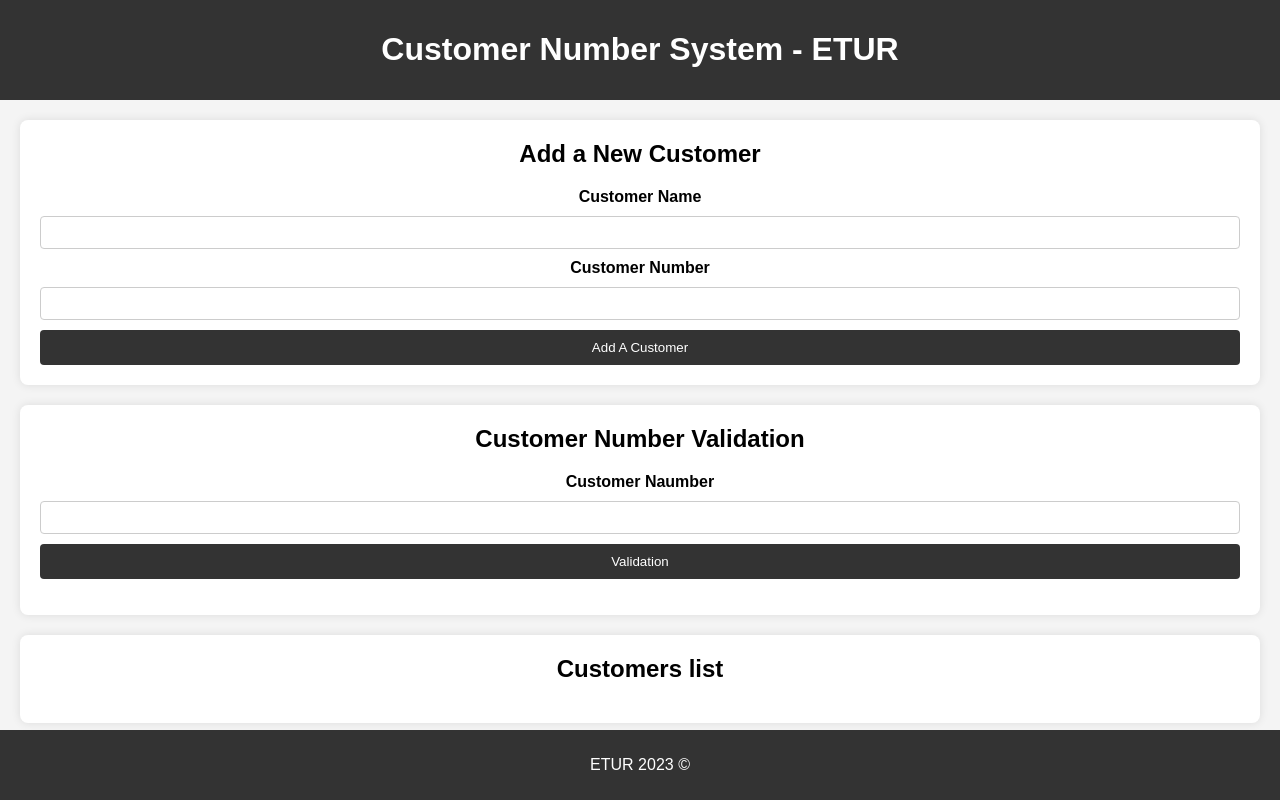
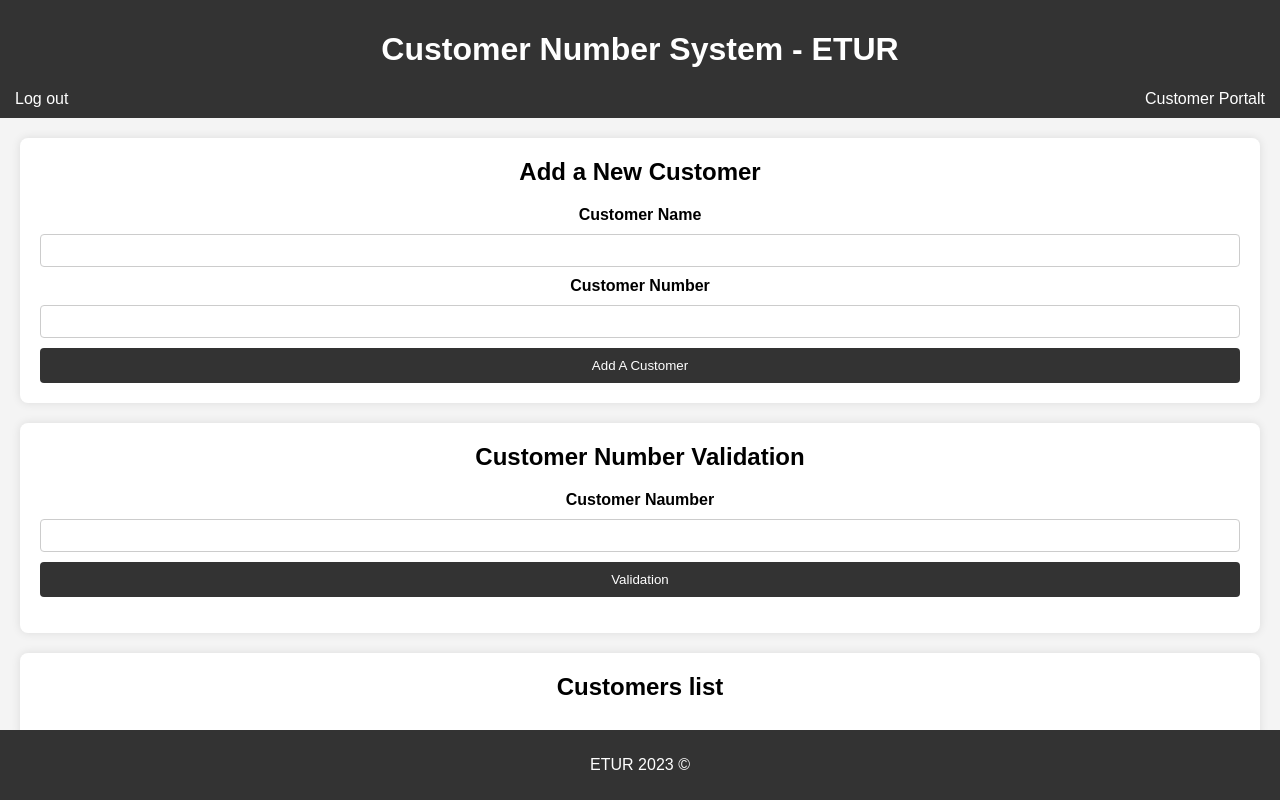
Before and after one commit to alhayekmahmoud/ETUR01, a website: page src/website/index.html in a window 1280 px wide. Drawn offline with Linux system fonts and the light colour scheme; no server answers.

Commit message:
move to customer portal

```diff
--- a/src/website/index.html
+++ b/src/website/index.html
@@ -9,6 +9,17 @@
 <body>
     <header>
         <h1>Customer Number System - ETUR </h1>
+        <!-- <h1>Customer Portal - ETUR</h1> -->
+        <nav>
+            <ul>
+                <div class="nav-links">
+                    <li><a href="#" id="go-to-customer-portal" class="hidden">Customer Portalt</a></li>
+                    <!-- <li><a href="#" id="view-reports" class="hidden">View reports</a></li>
+                    <li><a href="./../product-manager-portal/index.html" id="go-to-product-manager" class="hidden">Product Manager</a></li> -->
+                </div>
+                <li class="logout"><a href="#" id="logout">Log out</a></li>
+            </ul>
+        </nav>
     </header>
 
     <main>
--- a/src/website/scripts.js
+++ b/src/website/scripts.js
@@ -9,6 +9,15 @@ const customerList = document.querySelector('.customer-cards');
 const checkForm = document.getElementById('check-form');
 const checkNumberInput = document.getElementById('check-number');
 const checkResult = document.getElementById('check-result');
+const goToCustomerPortal = document.getElementById('go-to-customer-portal');
+
+
+
+  //go To Customer Portal
+  goToCustomerPortal.addEventListener('click', () => {
+        window.location.href = './../../etur-portal/customer-prtal/index.html'; // Redirect to login page
+    });
+
 
 // Add a new customer
 customerForm.addEventListener('submit', async (e) => {
--- a/src/website/styles.css
+++ b/src/website/styles.css
@@ -11,6 +11,35 @@ header {
     color: #fff;
     padding: 10px 0;
 }
+
+
+nav ul {
+    display: flex;
+    align-items: center;
+    justify-content: space-between; /* Spreads items to both sides */
+    list-style: none;
+    padding: 0;
+    margin: 0;
+}
+
+.logout {
+    margin-right: auto; /* Pushes "Log out" to the left */
+}
+
+.nav-links {
+    display: flex;
+    gap: 20px; /* Spaces out the navigation items */
+}
+
+nav ul li a {
+    text-decoration: none;
+    padding: 10px 15px;
+    font-size: 16px;
+    color: white;
+    background:none;
+    border-radius: 5px;
+}
+
 
 main {
     padding: 20px;
```
